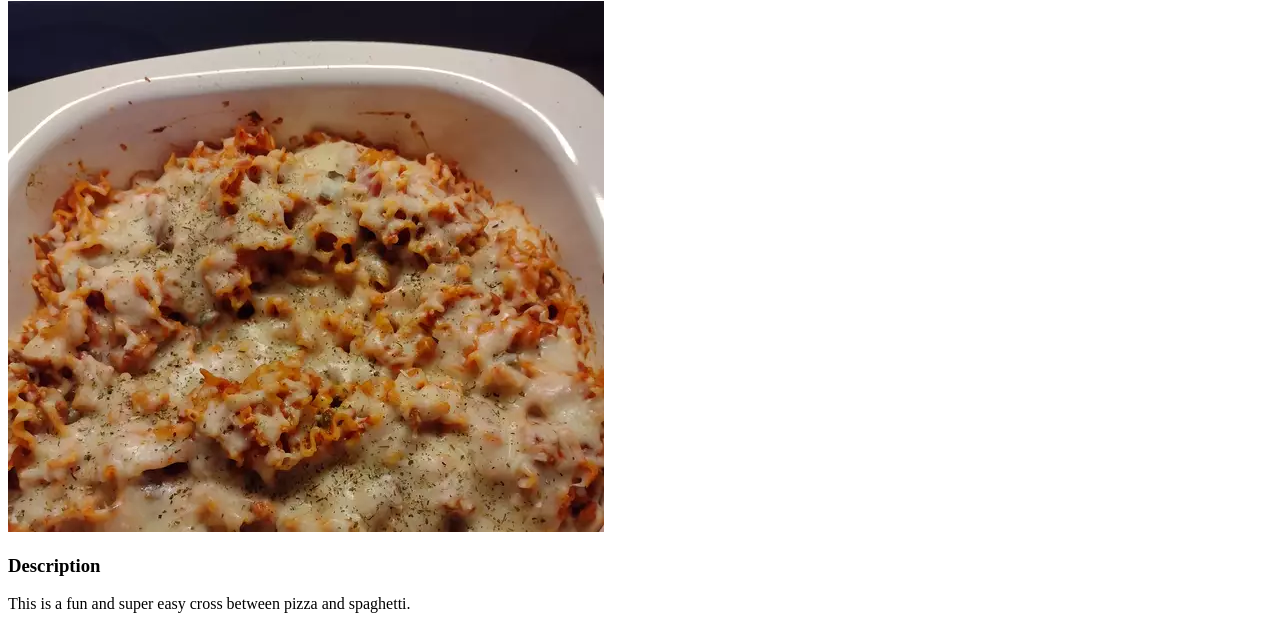
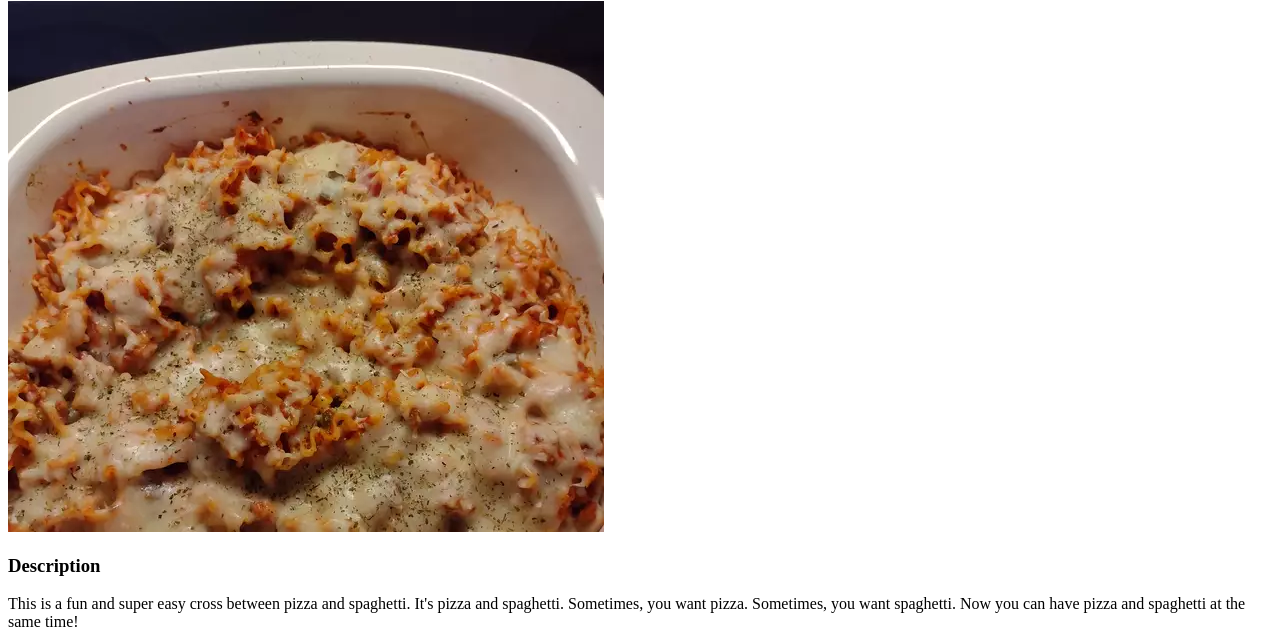
Before and after one commit to lhgioia/odin-recipes, a plain HTML site: page recipes/pizzaghetti.html in a window 1280 px wide. Shown: the part 79-714 px from the top of the page. Drawn offline with Linux system fonts and the light colour scheme.

Commit message:
Update pizzaghetti description

```diff
--- a/recipes/pizzaghetti.html
+++ b/recipes/pizzaghetti.html
@@ -10,7 +10,7 @@
     <h1>Pizzaghetti</h1>
     <img src="../images/pizzaghetti.webp" alt="yummy pizzaghetti">
     <h3>Description</h3>
-    <p>This is a fun and super easy cross between pizza and spaghetti.</p>
+    <p>This is a fun and super easy cross between pizza and spaghetti. It's pizza and spaghetti. Sometimes, you want pizza. Sometimes, you want spaghetti. Now you can have pizza and spaghetti at the same time!</p>
     <h3>Ingredients</h3>
     <ul>
         <li>16 ounce package spaghetti</li>
```
